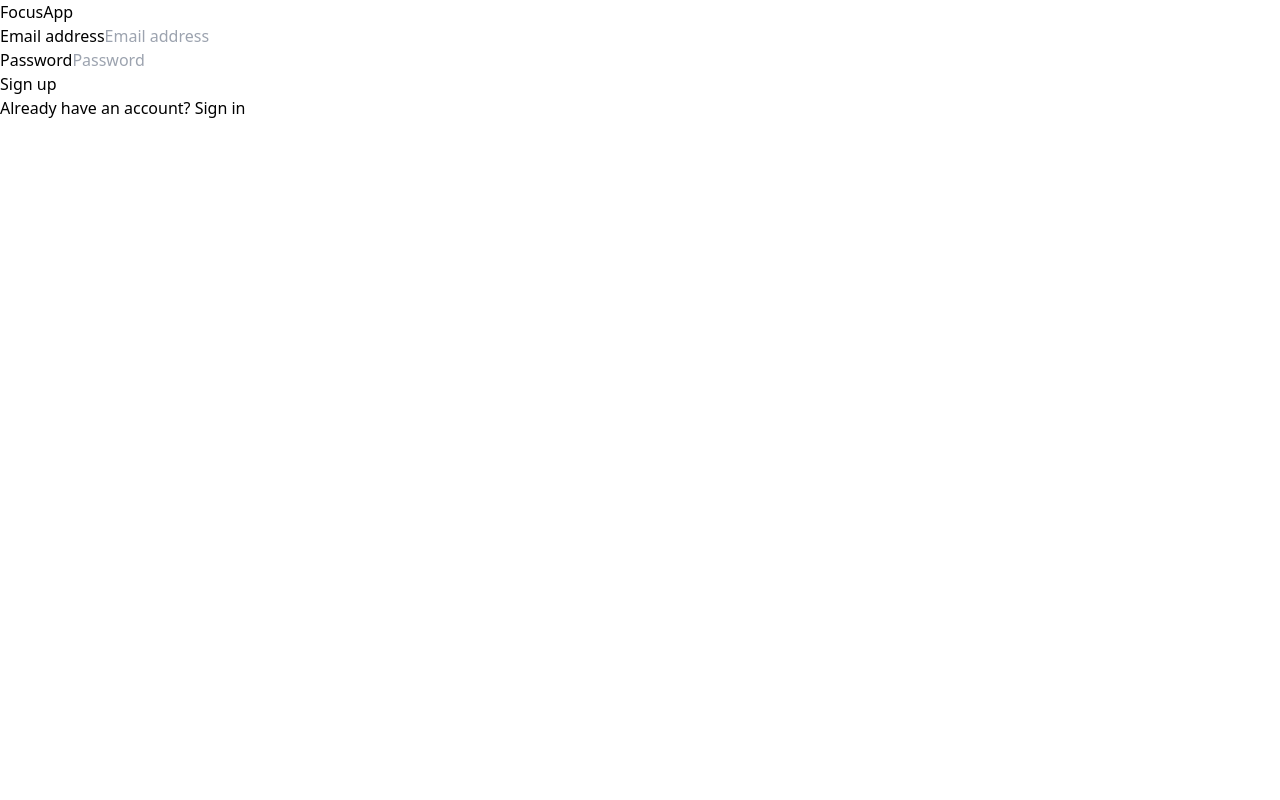
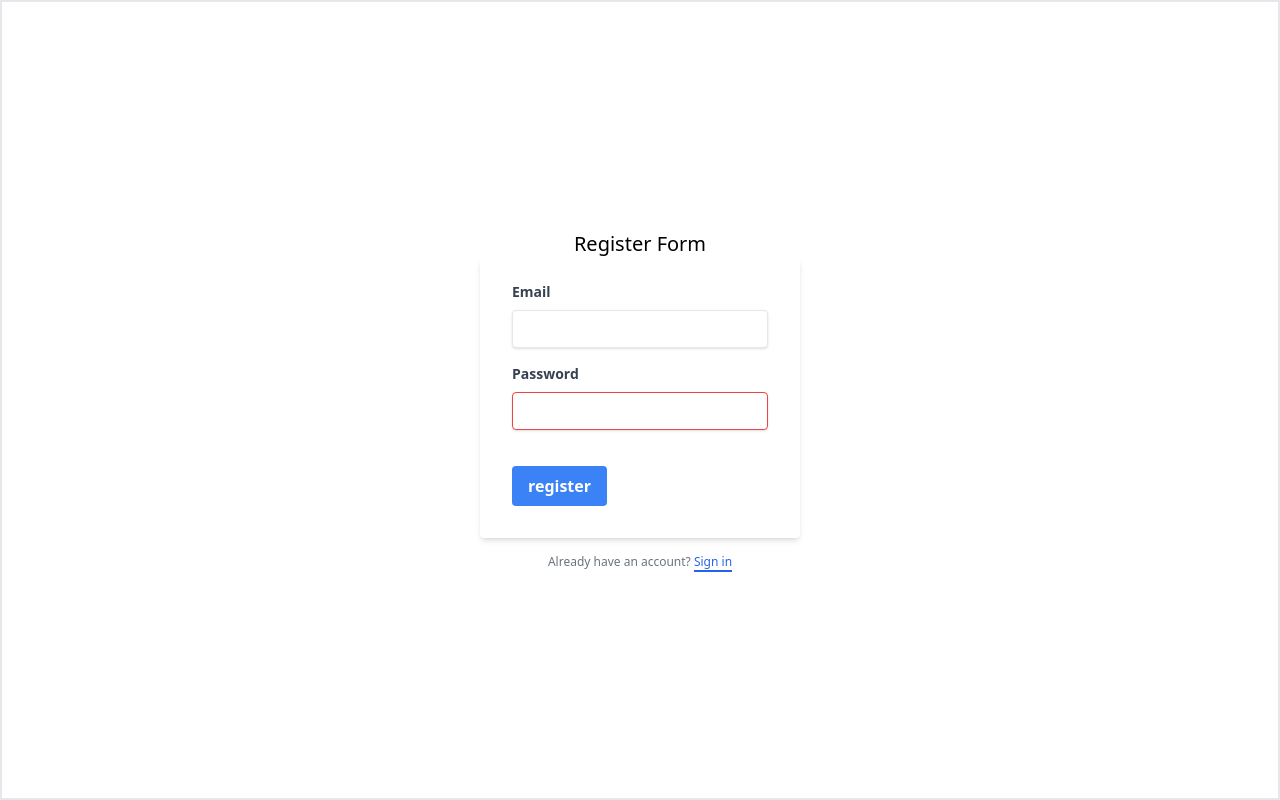
Before and after one commit to hariprasatham/ecommerce, a React (Vite) app: page /signup in a window 1280 px wide. Built offline with nearby package versions, Linux system fonts and the light colour scheme.

Commit message:
adding styles to login and sign up form

```diff
--- a/package.json
+++ b/package.json
@@ -16,6 +16,7 @@
     "firebase": "^10.0.0",
     "react": "^18.2.0",
     "react-dom": "^18.2.0",
+    "react-hook-form": "^7.45.2",
     "react-icons": "^4.10.1",
     "react-redux": "^8.1.1",
     "react-router-dom": "^6.14.1",
--- a/src/components/Login.jsx
+++ b/src/components/Login.jsx
@@ -26,56 +26,56 @@ const Login = () => {
 
   return (
     <div className="w-screen h-screen border-2 flex flex-col items-center justify-center">
-      <div class="w-full max-w-xs">
-        <form class="bg-white shadow-md rounded px-8 pt-6 pb-8 mb-4">
-          <div class="mb-4">
+      <div className="w-full max-w-xs">
+        <form className="bg-white shadow-md rounded px-8 pt-6 pb-8 mb-4">
+          <div className="mb-4">
             <label
-              class="block text-gray-700 text-sm font-bold mb-2"
-              for="username"
+              className="block text-gray-700 text-sm font-bold mb-2"
+              htmlFor="username"
             >
-              Username
+              Email
             </label>
             <input
               onChange={(e) => setEmail(e.target.value)}
-              class="shadow appearance-none border rounded w-full py-2 px-3 text-gray-700 leading-tight focus:outline-none focus:shadow-outline"
+              className="shadow appearance-none border rounded w-full py-2 px-3 text-gray-700 leading-tight focus:outline-none focus:shadow-outline"
               id="username"
               type="text"
               placeholder="Username"
             />
           </div>
-          <div class="mb-6">
+          <div className="mb-6">
             <label
-              class="block text-gray-700 text-sm font-bold mb-2"
-              for="password"
+              className="block text-gray-700 text-sm font-bold mb-2"
+              htmlFor="password"
             >
               Password
             </label>
             <input
               onChange={(e) => setPassword(e.target.value)}
-              class="shadow appearance-none border border-red-500 rounded w-full py-2 px-3 text-gray-700 mb-3 leading-tight focus:outline-none focus:shadow-outline"
+              className="shadow appearance-none border border-red-500 rounded w-full py-2 px-3 text-gray-700 mb-3 leading-tight focus:outline-none focus:shadow-outline"
               id="password"
               type="password"
               placeholder="Enter your password"
             />
-            {/* <p class="text-red-500 text-xs italic">Please choose a password.</p> */}
+            {/* <p className="text-red-500 text-xs italic">Please choose a password.</p> */}
           </div>
-          <div class="flex items-center justify-between">
+          <div className="flex items-center justify-between">
             <button
               onClick={onLogin}
-              class="bg-blue-500 hover:bg-blue-700 text-white font-bold py-2 px-4 rounded focus:outline-none focus:shadow-outline"
+              className="bg-blue-500 hover:bg-blue-700 text-white font-bold py-2 px-4 rounded focus:outline-none focus:shadow-outline"
               type="button"
             >
               Sign In
             </button>
             <a
-              class="inline-block align-baseline font-bold text-sm text-blue-500 hover:text-blue-800"
+              className="inline-block align-baseline font-bold text-sm text-blue-500 hover:text-blue-800"
               href="#"
             >
               Forgot Password?
             </a>
           </div>
         </form>
-        <p class="text-center text-gray-500 text-xs">
+        <p className="text-center text-gray-500 text-xs">
           No account yet?{" "}
           <NavLink
             to="/signup"
--- a/src/components/Signup.jsx
+++ b/src/components/Signup.jsx
@@ -1,90 +1,50 @@
-import React, {useState} from 'react';
-import { NavLink, useNavigate } from 'react-router-dom';
-import {  createUserWithEmailAndPassword  } from 'firebase/auth';
-import { auth } from '../firebase';
+import React, { useState } from "react";
+import { NavLink, useNavigate } from "react-router-dom";
+import { createUserWithEmailAndPassword } from "firebase/auth";
+import { auth } from "../firebase";
+
+import { useForm } from "react-hook-form";
 
 const Signup = () => {
   const navigate = useNavigate();
-
-    const [email, setEmail] = useState('')
-    const [password, setPassword] = useState('');
-
-    const onSubmit = async (e) => {
-      e.preventDefault()
-
-      await createUserWithEmailAndPassword(auth, email, password)
+  const { register, handleSubmit } = useForm();
+  const onSubmit = async (data) => {
+    console.log(data);
+    await createUserWithEmailAndPassword(auth, data.email, data.password)
       .then((userCredential) => {
-            // Signed in
         const user = userCredential.user;
-            console.log(user);
-            navigate("/login")
-            // ...
+        console.log("user----->", user);
+        navigate("/login");
       })
       .catch((error) => {
         const errorCode = error.code;
         const errorMessage = error.message;
         console.log(errorCode, errorMessage);
-            // ..
       });
-
-
-    }
+  };
 
   return (
-    <main >
-        <section>
-            <div>
-                <div>
-                    <h1> FocusApp </h1>
-                    <form>
-                        <div>
-                            <label htmlFor="email-address">
-                                Email address
-                            </label>
-                            <input
-                                type="email"
-                                label="Email address"
-                                value={email}
-                                onChange={(e) => setEmail(e.target.value)}
-                                required
-                                placeholder="Email address"
-                            />
+    <div className="w-screen h-screen border-2 flex flex-col items-center justify-center">
+      <div className="w-full max-w-xs">
+        <h1 className="text-xl text-center"> Register Form </h1>
+        <form onSubmit={handleSubmit(onSubmit)} className="bg-white shadow-md rounded px-8 pt-6 pb-8 mb-4">
+          <div className="mb-4">
+            <label className="block text-gray-700 text-sm font-bold mb-2">Email</label>
+            <input {...register("email", {required: true})} className="shadow appearance-none border rounded w-full py-2 px-3 text-gray-700 leading-tight focus:outline-none focus:shadow-outline"/>
           </div>
-
-                        <div>
-                            <label htmlFor="password">
-                                Password
-                            </label>
-                            <input
-                                type="password"
-                                label="Create password"
-                                value={password}
-                                onChange={(e) => setPassword(e.target.value)}
-                                required
-                                placeholder="Password"
-                            />
+          <div className="mb-6">
+            <label className="block text-gray-700 text-sm font-bold mb-2">Password</label>
+            <input {...register("password", {required: true})}  className="shadow appearance-none border border-red-500 rounded w-full py-2 px-3 text-gray-700 mb-3 leading-tight focus:outline-none focus:shadow-outline"/>
           </div>
-
-                        <button
-                            type="submit"
-                            onClick={onSubmit}
-                        >
-                            Sign up
-                        </button>
-
+          <input type="submit" value="register" className="bg-blue-500 hover:bg-blue-700 text-white font-bold py-2 px-4 rounded focus:outline-none focus:shadow-outline"/>
         </form>
 
-                    <p>
-                        Already have an account?{' '}
-                        <NavLink to="/login" >
-                            Sign in
-                        </NavLink>
+        <p className="text-center text-gray-500 text-xs">
+          Already have an account?{" "}<NavLink to="/login" className="text-blue-600 border-b-2 border-blue-600">Sign in</NavLink>
         </p>
       </div>
     </div>
-        </section>
-    </main>
-  )
-}
+  );
+};
 
-export default Signup
+export default Signup;
```
Also changed, not shown: 1 other file (tests, documents, lock files or other folders). Lines whose indentation alone changed are shown as unchanged.
